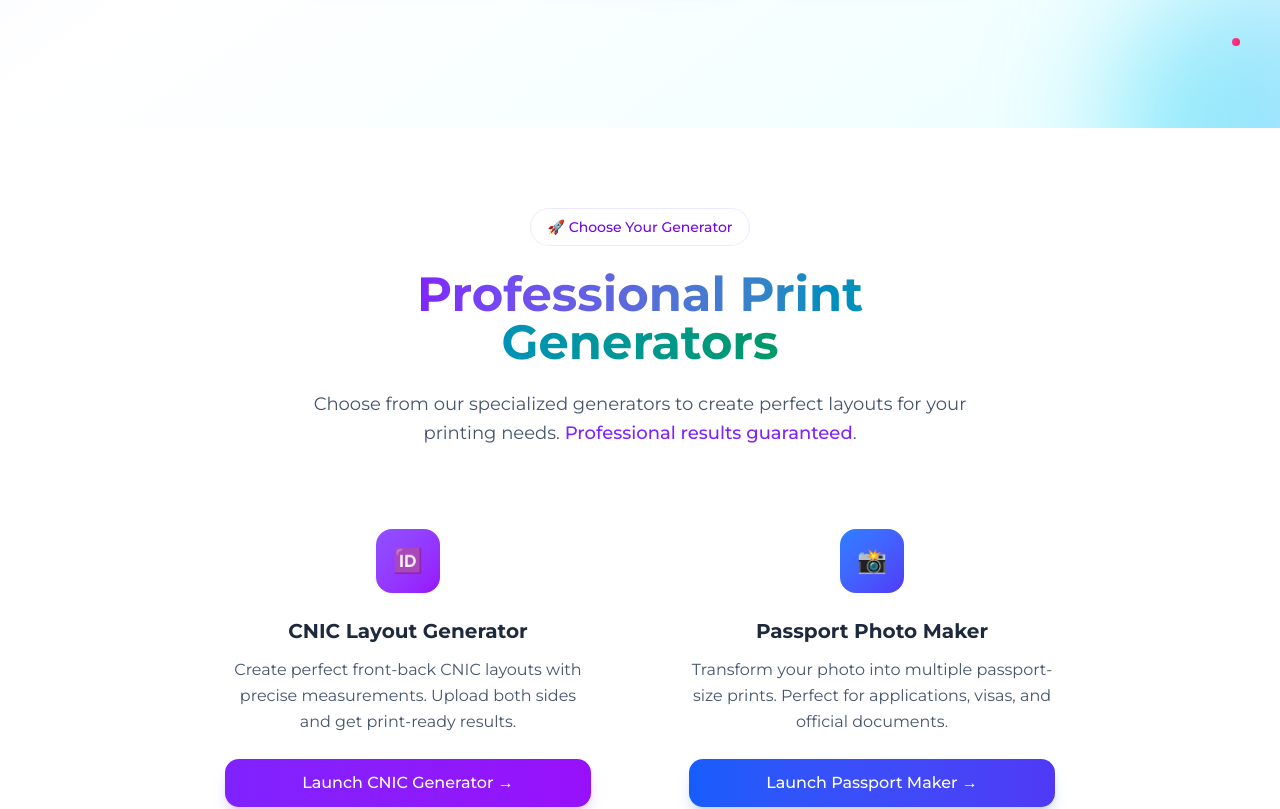
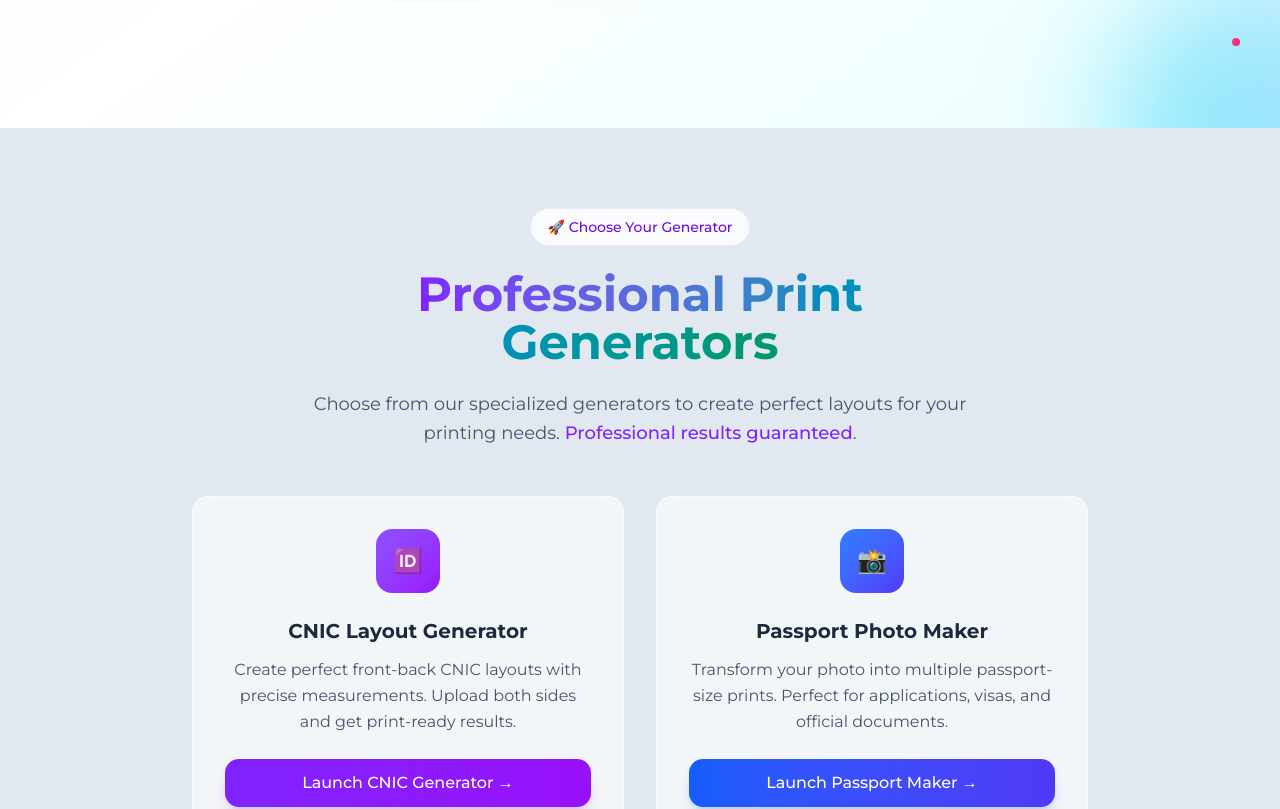
Before and after one commit to asherafridi/print-cardify, a Next.js app: page / in a window 1280 px wide. Shown: the part 780-1589 px from the top of the page. Built offline with nearby package versions, Linux system fonts and the light colour scheme.

Commit message:
design changed

```diff
--- a/components/FeaturesSection.tsx
+++ b/components/FeaturesSection.tsx
@@ -7,7 +7,7 @@ import { useRouter } from "next/navigation";
 export function FeaturesSection() {
   const router = useRouter();
   return (
-    <section id="features" className="py-20 bg-white relative overflow-hidden">
+    <section id="features" className="py-20 bg-slate-200 relative overflow-hidden">
           {/* Background decoration */}
 
 
```
